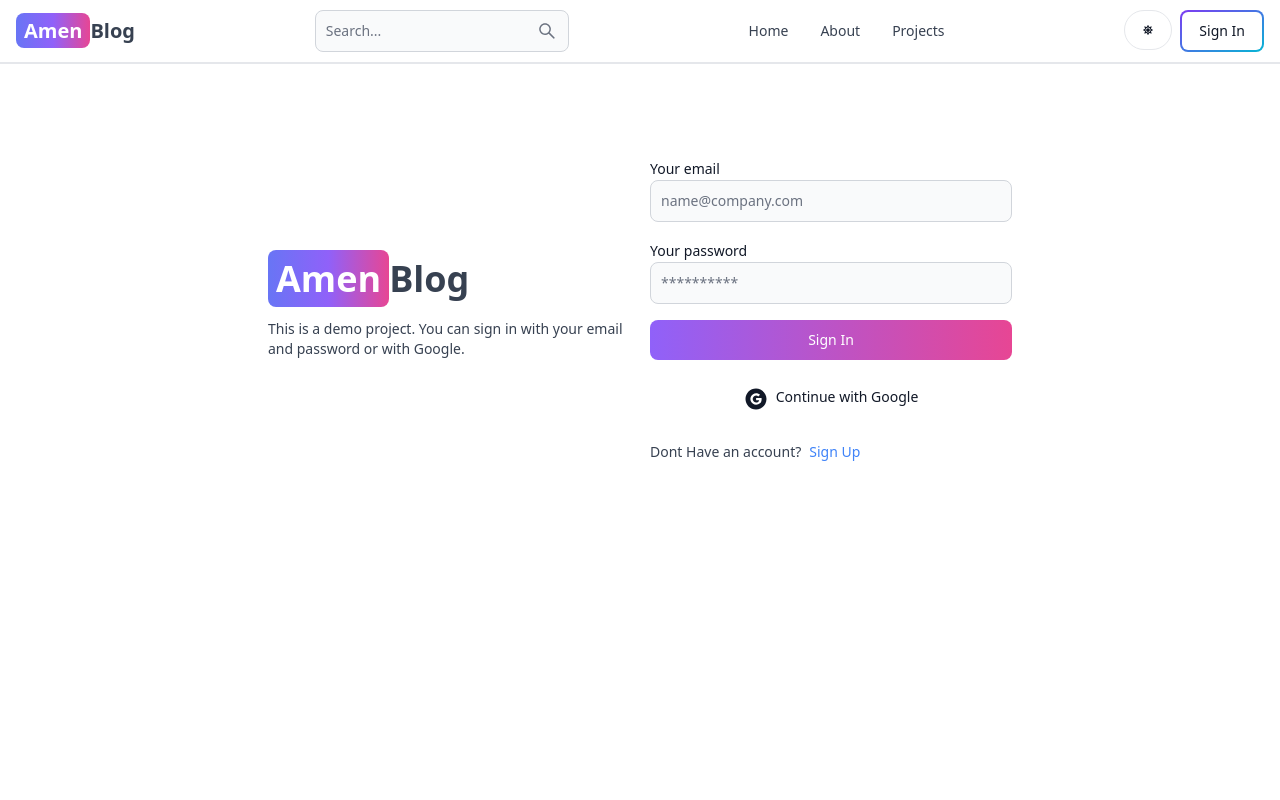
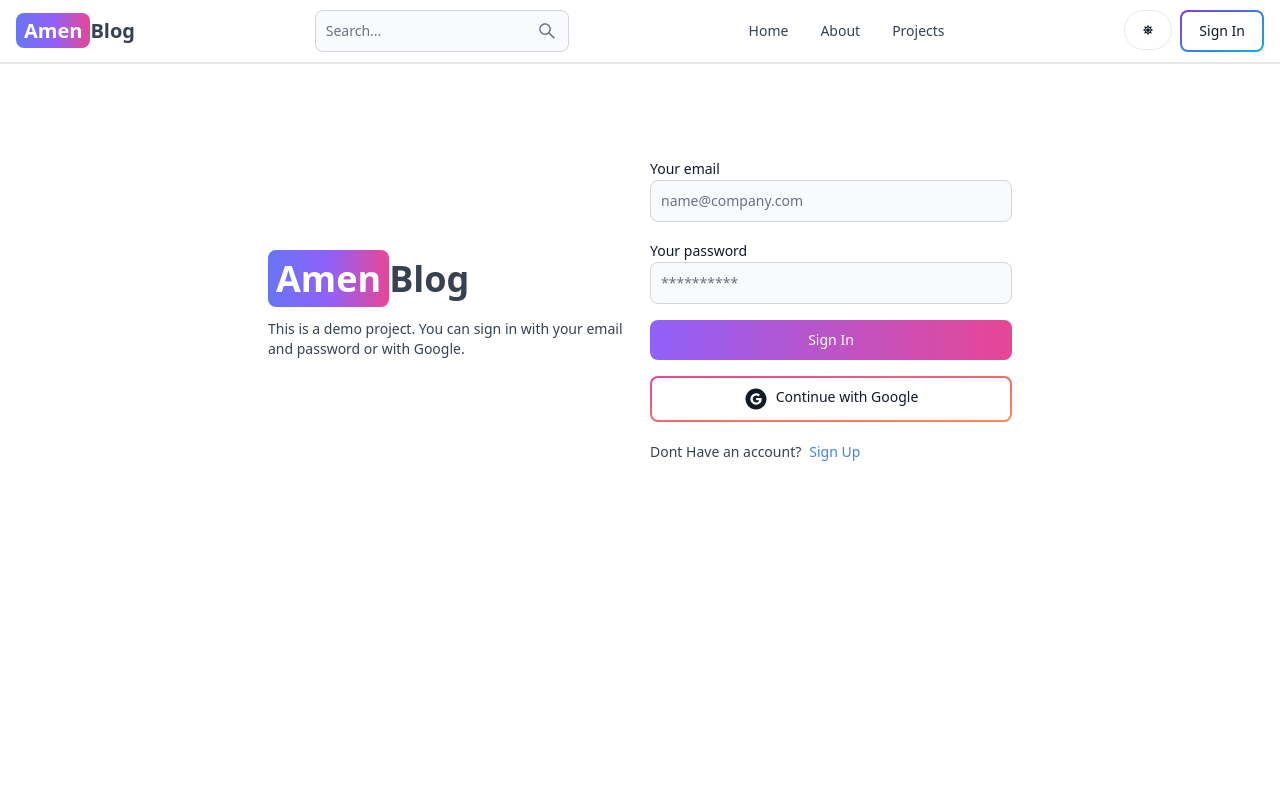
Before and after one commit to Ammen1/portofolio, a React (Vite) app in the folder client/: page /sign-in in a window 1280 px wide. Shown: the top 800 px of the page. Built offline with nearby package versions, Linux system fonts and the light colour scheme; no server answers.

Commit message:
update OAuth

```diff
--- a/client/src/components/OAuth.jsx
+++ b/client/src/components/OAuth.jsx
@@ -36,7 +36,7 @@ export default function OAuth() {
   return (
     <Button
       type="button"
-      gradientDuoTone="orangeTopink"
+      gradientDuoTone="pinkToOrange"
       outline
       onClick={handleGoogleClick}
     >
```
